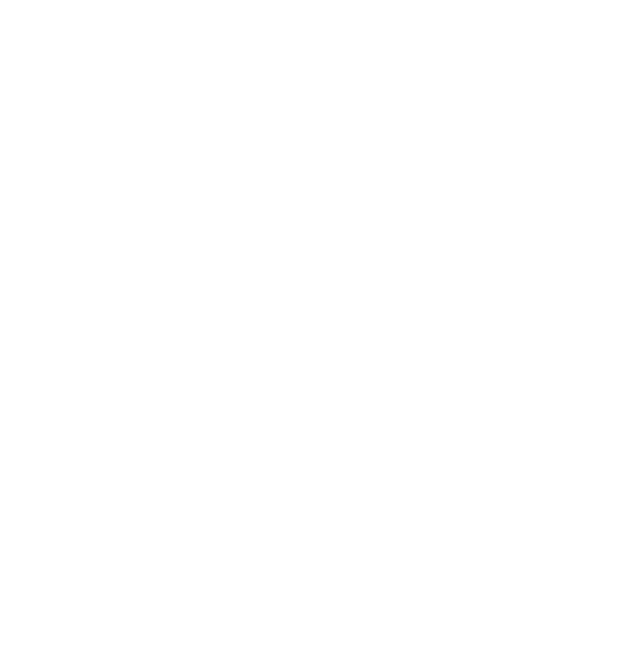
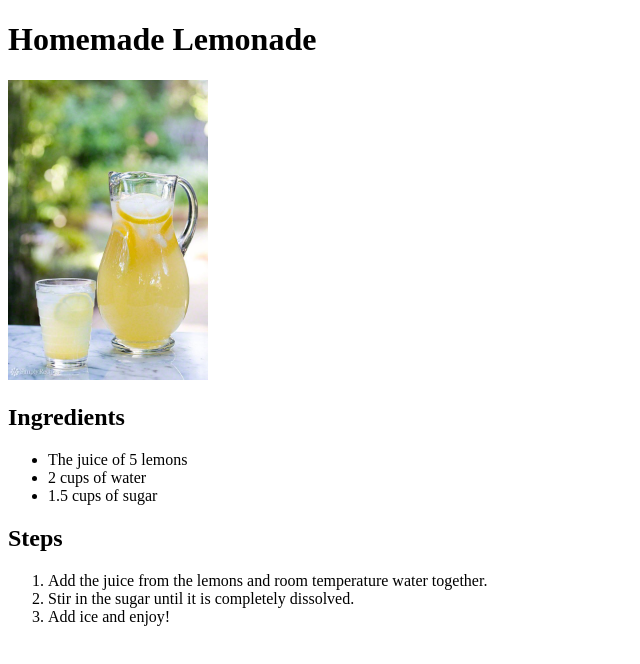
Before and after one commit to ermoniO/odin-recipes, a plain HTML site: page recipes/homemadelemonade.html in a window 1280 px wide. Shown: the whole page, without its empty margins (0-640 px from the left). Drawn offline with Linux system fonts and the light colour scheme.

Commit message:
Add lemonade content and edit meta charset location in other links

```diff
--- a/recipes/homemadelemonade.html
+++ b/recipes/homemadelemonade.html
@@ -0,0 +1,26 @@
+<!DOCTYPE html>
+<html>
+    <head>
+        <title>Homemade Lemonade</title>
+        <meta charset="utf-8">
+    </head>
+    <body>
+        <h1>Homemade Lemonade</h1>
+        <img src="/pictures/lemonade.jpg" alt="A jug of lemonade" width="200">
+
+        <h2>Ingredients</h2>
+    <ul>
+        <li>The juice of 5 lemons</li>
+        <li>2 cups of water</li>
+        <li>1.5 cups of sugar</li>
+    </ul>
+
+    <h2>Steps</h2>
+    <ol>
+        <li>Add the juice from the lemons and room temperature water together.</li>
+        <li>Stir in the sugar until it is completely dissolved.</li>
+        <li>Add ice and enjoy!</li>
+
+    </ol>
+    </body>
+</html>
```
Also changed, not shown: index.html (+2 -1 lines), recipes/ramen.html (+2 -1 lines).
